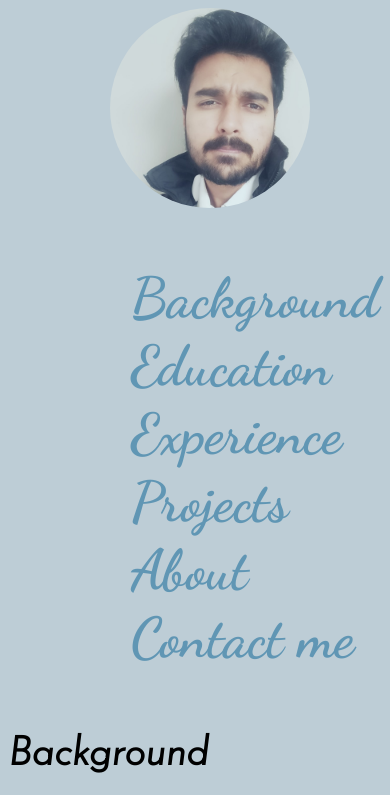
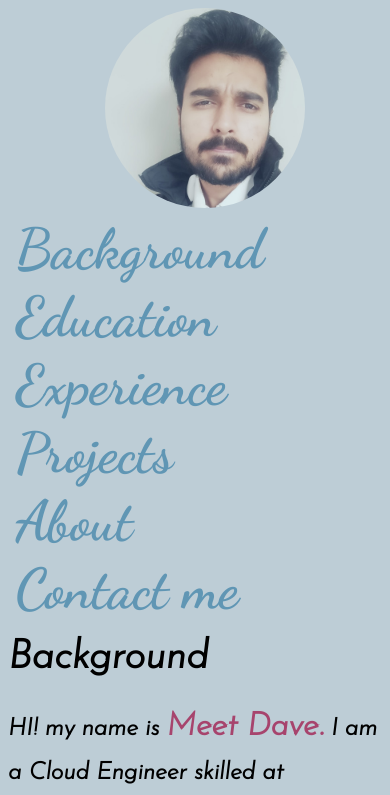
Before and after one commit to meetdav33/meetdav33-personal-site-grid, a plain HTML site: page index.html in a window 390 px wide. Shown: the top 795 px of the page. Drawn offline with Linux system fonts and the light colour scheme.

Commit message:
Update stylesheet-grid.css

```diff
--- a/css/stylesheet-grid.css
+++ b/css/stylesheet-grid.css
@@ -149,14 +149,20 @@ a:hover {
       .sections{
         flex-direction: column;
         align-content:normal;
+        padding: 0%;
+        margin: 2%;
       }
+
      .header{
         align-items: baseline;
-        padding-left: 10px;
+        justify-content: left;
+
      }
 
      .sticky-container {
             display: flex;
             flex-direction: column;
+            align-items: baseline;
+            justify-content: left;
           }
      }
```
